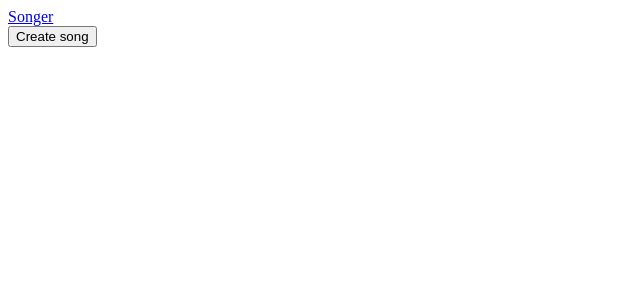
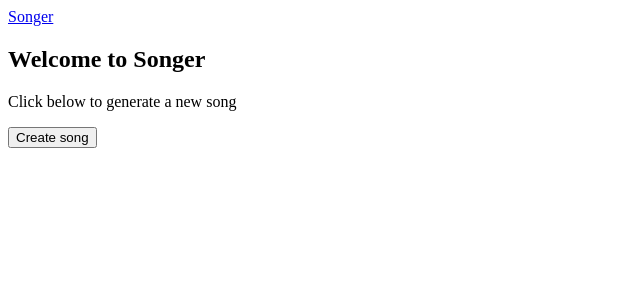
Before and after one commit to dannysullivan/songer-rails, a Rails app: page / in a window 1280 px wide. Shown: the top 300 px of the page, without its empty margins (0-640 px from the left). Run offline with Rails 7, Linux system fonts and the light colour scheme; some libraries are stand-ins or nearby versions.

Commit message:
Add text to main page

```diff
--- a/app/controllers/songs_controller.rb
+++ b/app/controllers/songs_controller.rb
@@ -3,7 +3,6 @@
     song = Song.new
     song.build_default_sections
     song.save
-    flash.notice = "Song created"
     redirect_to song_path(song)
   end
 
--- a/app/views/main/index.html.haml
+++ b/app/views/main/index.html.haml
@@ -2,5 +2,7 @@
   .row
     .col-sm-12
       .text-center
+        %h2 Welcome to Songer
+        %p Click below to generate a new song
         = simple_form_for(Song.new) do |form|
           = form.button :submit, "Create song", class: 'btn btn-primary btn-lg'
```
Also changed, not shown: spec/features/songs_spec.rb (+1 -1 lines).
